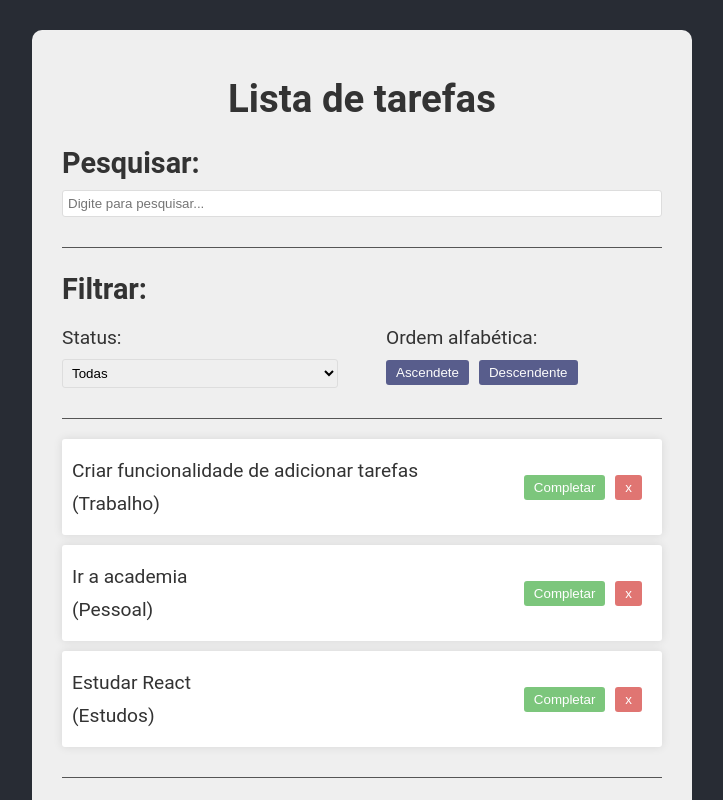
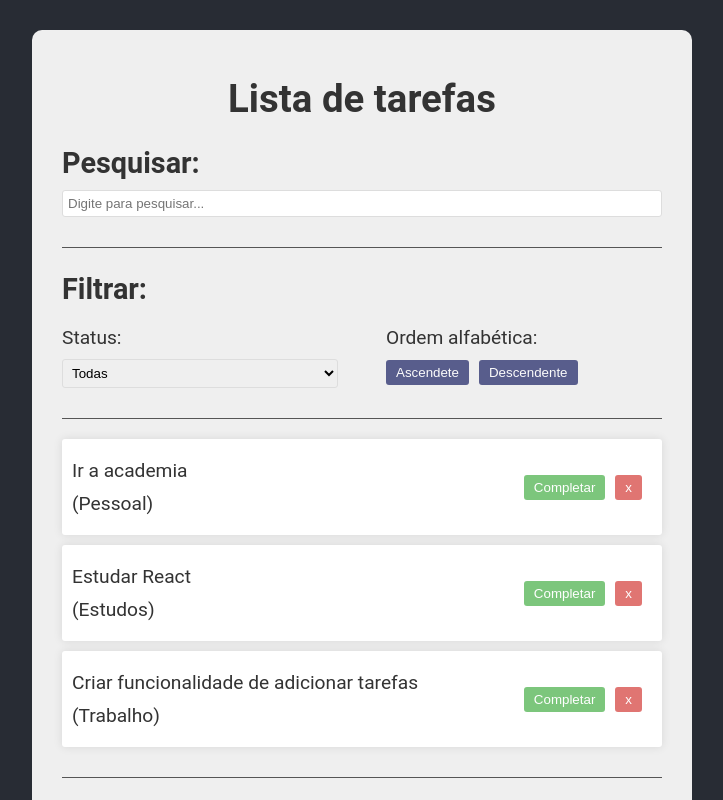
Before and after one commit to oberon4589/ToDoList, a React (Vite) app: page / in a window 1280 px wide. Shown: the top 800 px of the page, without its empty margins (278-1001 px from the left). Built offline with nearby package versions, Linux system fonts and the light colour scheme.

Commit message:
filtrando por ordem cresente e decresente

```diff
--- a/src/App.jsx
+++ b/src/App.jsx
@@ -63,7 +63,7 @@
     <div className='app'>
       <h1>Lista de tarefas</h1>
       <Search search={search} setSearch={setSearch} />
-      <Filter filter={filter} setFilter={setFilter} />
+      <Filter filter={filter} setFilter={setFilter} setSort={setSort} />
       <div className='todo-list'>
         {todos
           .filter((todo) => filter === 'All'
@@ -74,6 +74,11 @@
         )
           .filter((todo) =>
             todo.text.toLowerCase().includes(search.toLowerCase())
+        )
+        .sort((a, b) =>
+        sort === 'Asc'
+          ? a.text.localeCompare(b.text)
+          : b.text.localeCompare(a.text)
         )
         .map((todo) => (
           <ToDo
--- a/src/components/Filter.jsx
+++ b/src/components/Filter.jsx
@@ -1,4 +1,4 @@
-const Filter = ( {filter, setFilter} ) => {
+const Filter = ( {filter, setFilter, setSort} ) => {
   return (
     <div className="filter">
         <h2>Filtrar:</h2>
@@ -13,8 +13,8 @@
             </div>
             <div>
                 <p>Ordem alfabética:</p>
-                <button>Ascendete</button>
-                <button>Descendente</button>
+                <button onClick={() => setSort('Asc')}>Ascendete</button>
+                <button onClick={() => setSort('Desc')}>Descendente</button>
             </div>
         </div>
     </div>
```
